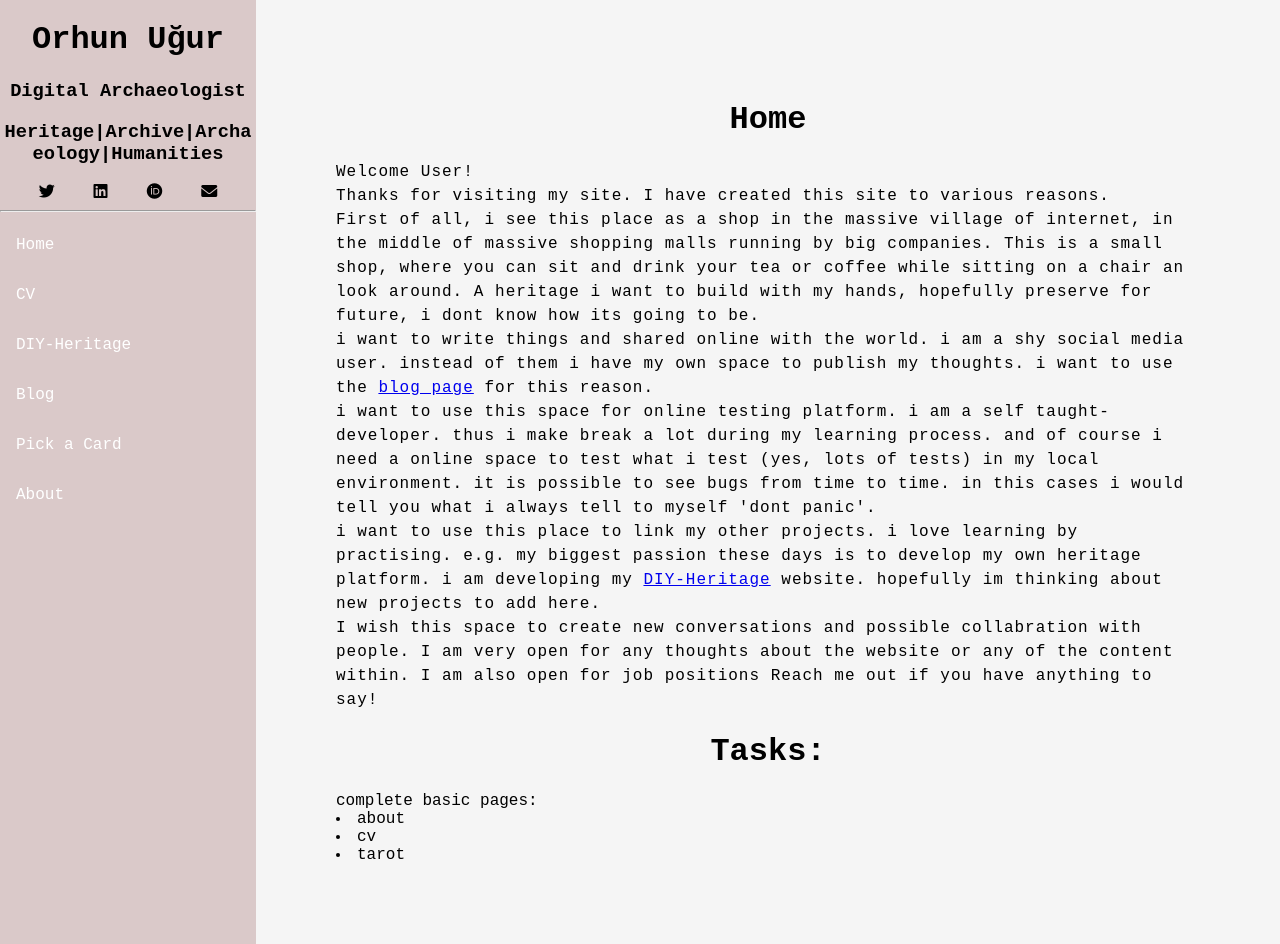
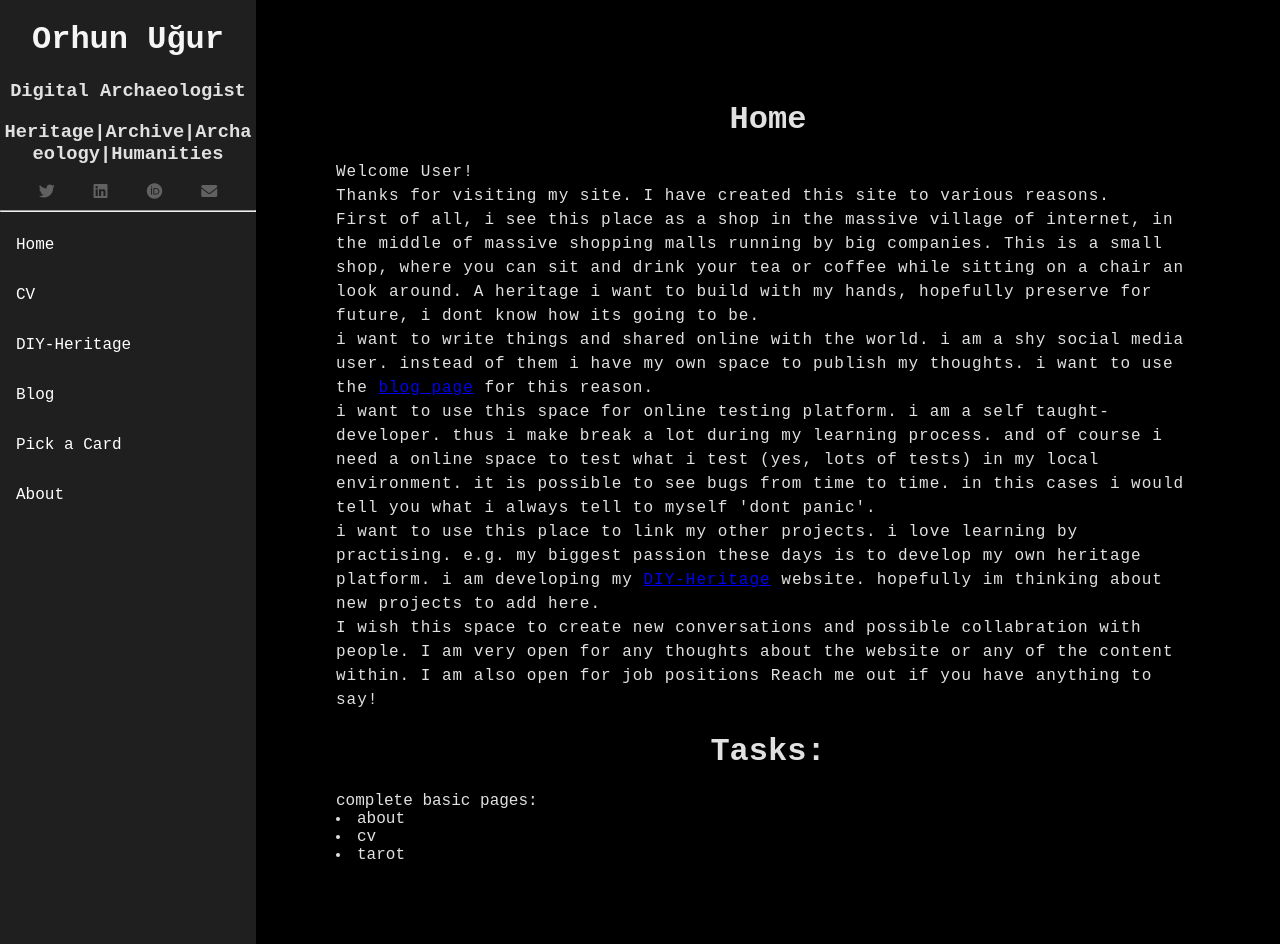
Before and after one commit to Zabandosk/orhunugur, a React (Create React App) app: page / in a window 1280 px wide. Built offline with nearby package versions, Linux system fonts and the light colour scheme.

Commit message:
dark theme

```diff
--- a/src/index.css
+++ b/src/index.css
@@ -1,11 +1,12 @@
 body {
   margin: 0;
-  background-color: aliceblue;
+  background-color: #1a1a1a;
   font-family: "M PLUS Code Latin", monospace;
   font-optical-sizing: auto;
   font-style: normal;
   font-variation-settings:
     "wdth" 100;
+    color: #e1e1e1;
 }
 
 p {
@@ -24,24 +25,26 @@ h3 {
 
 .maincontent {
   display: flex;
-  background-color: whitesmoke;
+
+  background-color: #000000;
   min-height: 100vh;
 }
 
 .sidebar {
   width: 20%;
   height: auto;
-  background-color: rgb(218, 201, 201);
+  background-color: #1f1f1f;
 }
 .myname {
   text-align: center;
+
 }
 
 .myname a{
   list-style-type: none;
   font-style: normal;
   text-decoration: none;
-  color: black;
+  color: #f5f5f5;
 }
 
 
@@ -55,7 +58,7 @@ h3 {
 }
 
 i {
-  color: black;
+  color: #616161;
 }
 
 .navpages ul {
@@ -75,7 +78,7 @@ i {
 }
 
 .navpages li:hover {
-   background-color: #555;
+   background-color: #616161;
 }
 
 
```
